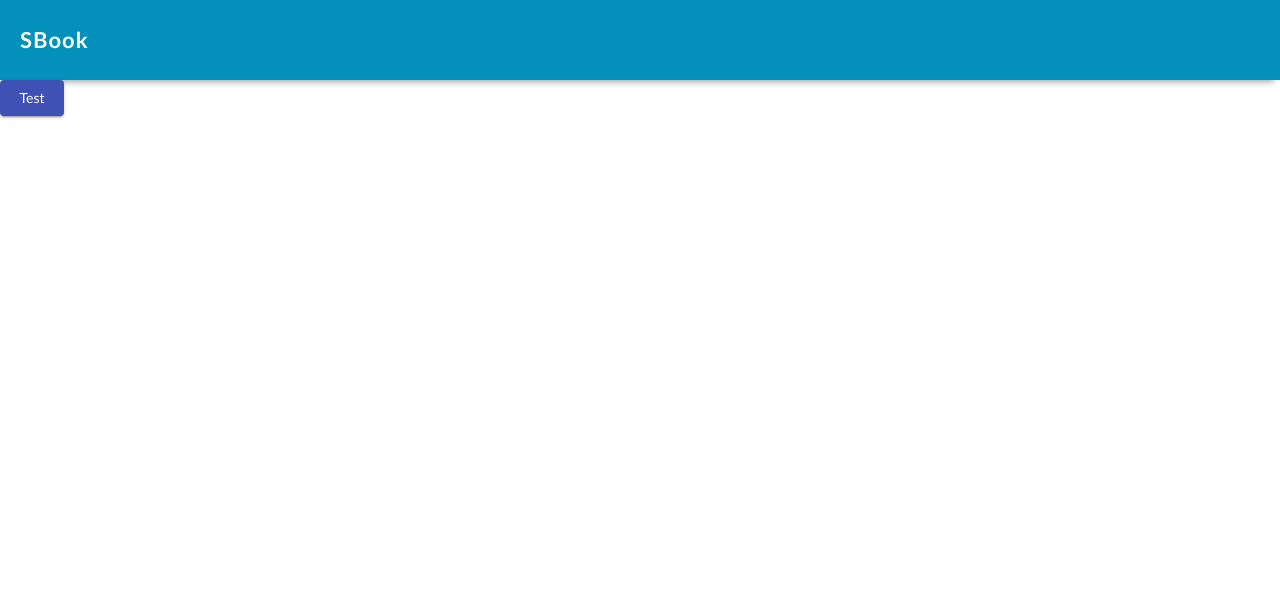
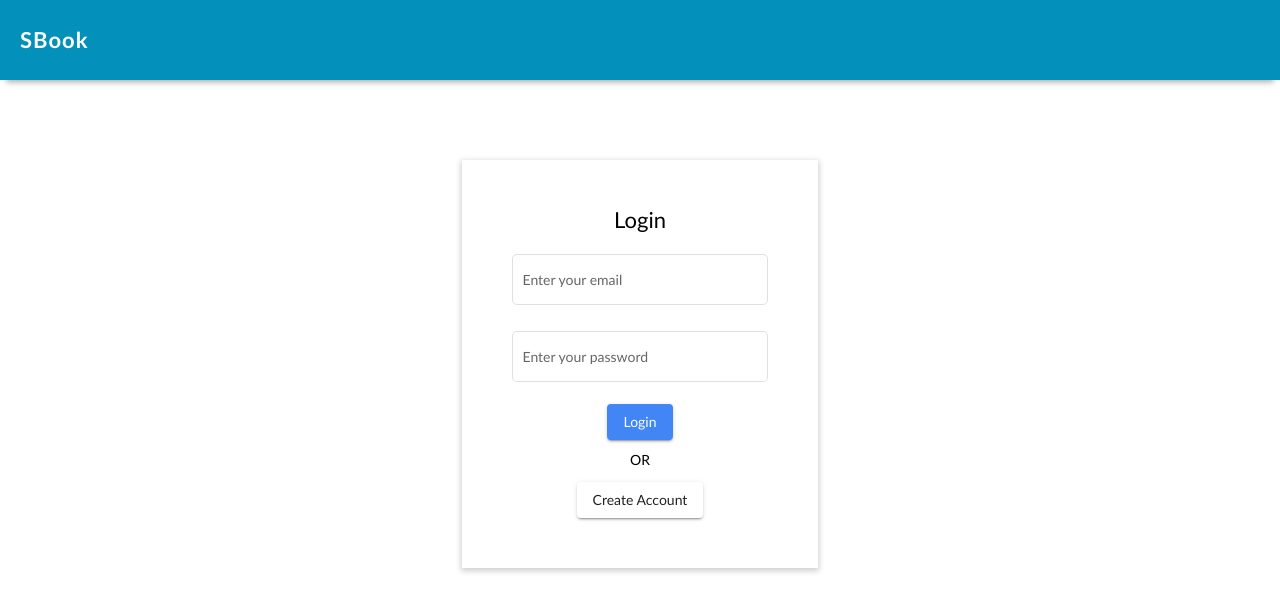
Before and after one commit to f-rostami/social-network, an Angular app: page / in a window 1280 px wide. Shown: the top 612 px of the page. Built offline with nearby package versions, Linux system fonts and the light colour scheme.

Commit message:
login component step1 developed

```diff
--- a/src/app/app-routing.module.ts
+++ b/src/app/app-routing.module.ts
@@ -1,7 +1,14 @@
 import { NgModule } from '@angular/core';
 import { RouterModule, Routes } from '@angular/router';
+import { LoginComponent } from './pages/login/login.component';
 
-const routes: Routes = [];
+const routes: Routes = [
+  {
+    path: 'login',
+    loadChildren: () =>
+      import('./pages/login/login.module').then(m => m.LoginModule)
+  }
+];
 
 @NgModule({
   imports: [RouterModule.forRoot(routes)],
--- a/src/app/app.component.html
+++ b/src/app/app.component.html
@@ -1,4 +1,4 @@
 <div class="container">
   <app-topbar></app-topbar>
+  <router-outlet></router-outlet>
 </div>
-<button mat-raised-button color="primary">Test</button>
--- a/src/app/app.module.ts
+++ b/src/app/app.module.ts
@@ -7,16 +7,19 @@ import { TopbarComponent } from './components/topbar/topbar.component';
 import { BrowserAnimationsModule } from '@angular/platform-browser/animations';
 
 import { MatButtonModule } from '@angular/material/button';
+import { LoginComponent } from './pages/login/login.component';
+import { LoginModule } from './pages/login/login.module';
 
 @NgModule({
   declarations: [
     AppComponent,
-    TopbarComponent
+    TopbarComponent,
   ],
   imports: [
     BrowserModule,
     AppRoutingModule,
     BrowserAnimationsModule,
+    LoginModule,
     MatButtonModule
   ],
   providers: [],
--- /dev/null
+++ b/src/app/pages/login/login.component.css
@@ -0,0 +1,48 @@
+.container {
+  display: flex;
+  flex-direction: row;
+  width: 100%;
+  height: 100%;
+  justify-content: center;
+  align-items: center;
+}
+
+.form-container {
+  display: flex;
+  flex-direction: column;
+  align-items: center;
+  margin-top: 10vh;
+  margin-bottom: 10vh;
+  background-color: white;
+  box-shadow: 0 2px 6px 1px rgba(0, 0, 0, 0.2);
+  padding: 50px;
+}
+
+form {
+  display: flex;
+  flex-direction: column;
+}
+
+.title {
+  font-size: 22px;
+  margin-bottom: 20px;
+}
+
+mat-form-field {
+  width: 20vw;
+}
+
+.buttons-container {
+  display: flex;
+  flex-direction: column;
+  width: 100%;
+  align-items: center;
+}
+
+.buttons-container > p {
+  margin-top: 10px;
+}
+.login-button {
+  background-color: #4285f4;
+  color: white;
+}
--- /dev/null
+++ b/src/app/pages/login/login.component.html
@@ -0,0 +1,22 @@
+<div class="container">
+  <div class="form-container">
+    <div class="title">Login</div>
+    <form>
+      <mat-form-field appearance="outline">
+        <mat-label>Enter your email</mat-label>
+        <input type="text" matInput autocomplete="off"/>
+      </mat-form-field>
+      <mat-form-field appearance="outline">
+        <mat-label>Enter your password</mat-label>
+        <input type="password" matInput />
+      </mat-form-field>
+      <div class="buttons-container">
+        <button class="login-button" mat-raised-button>
+          Login
+        </button>
+        <p>OR</p>
+        <button class="create-button" mat-raised-button>Create Account</button>
+      </div>
+    </form>
+  </div>
+</div>
--- /dev/null
+++ b/src/app/pages/login/login.component.ts
@@ -0,0 +1,15 @@
+import { Component, OnInit } from '@angular/core';
+
+@Component({
+  selector: 'app-login',
+  templateUrl: './login.component.html',
+  styleUrls: ['./login.component.css']
+})
+export class LoginComponent implements OnInit {
+
+  constructor() { }
+
+  ngOnInit(): void {
+  }
+
+}
```
Also changed, not shown: src/app/pages/login/login.module.ts (added, +29 -0 lines), 1 other file (tests, documents, lock files or other folders).
